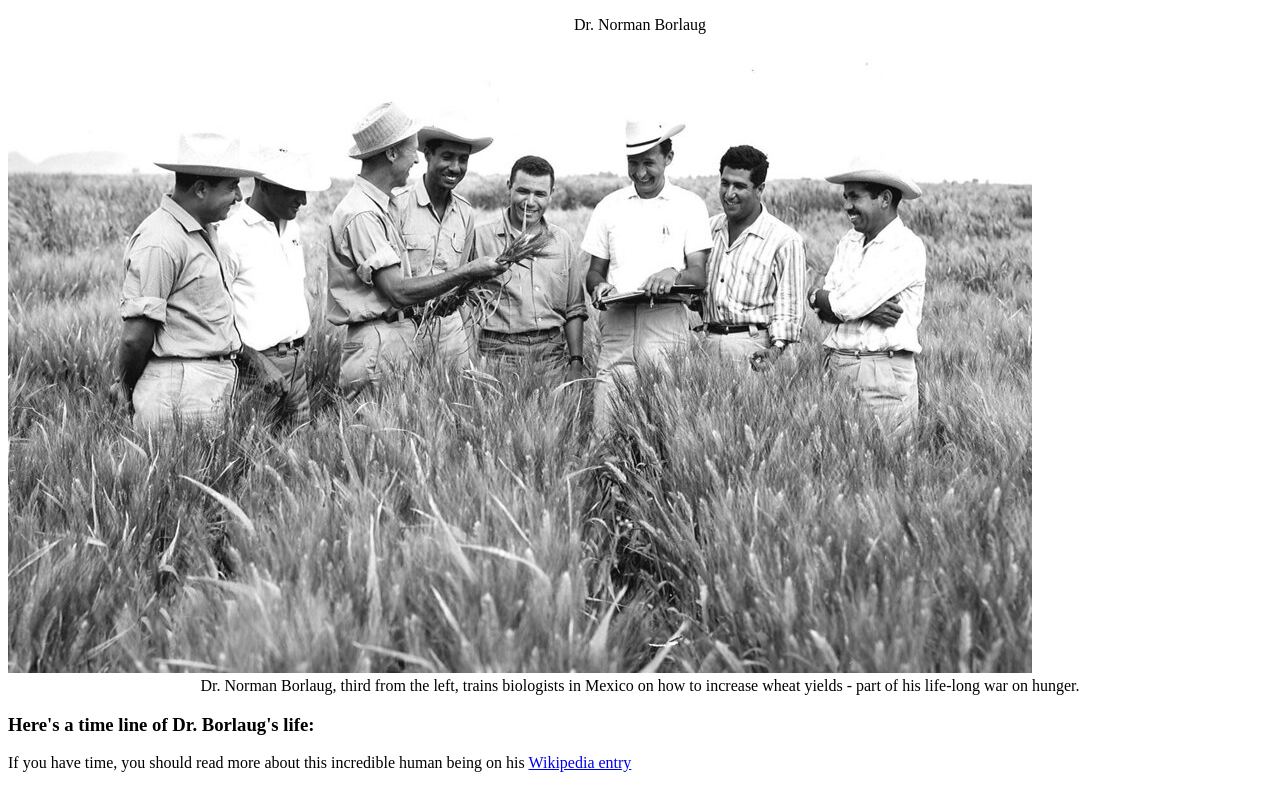
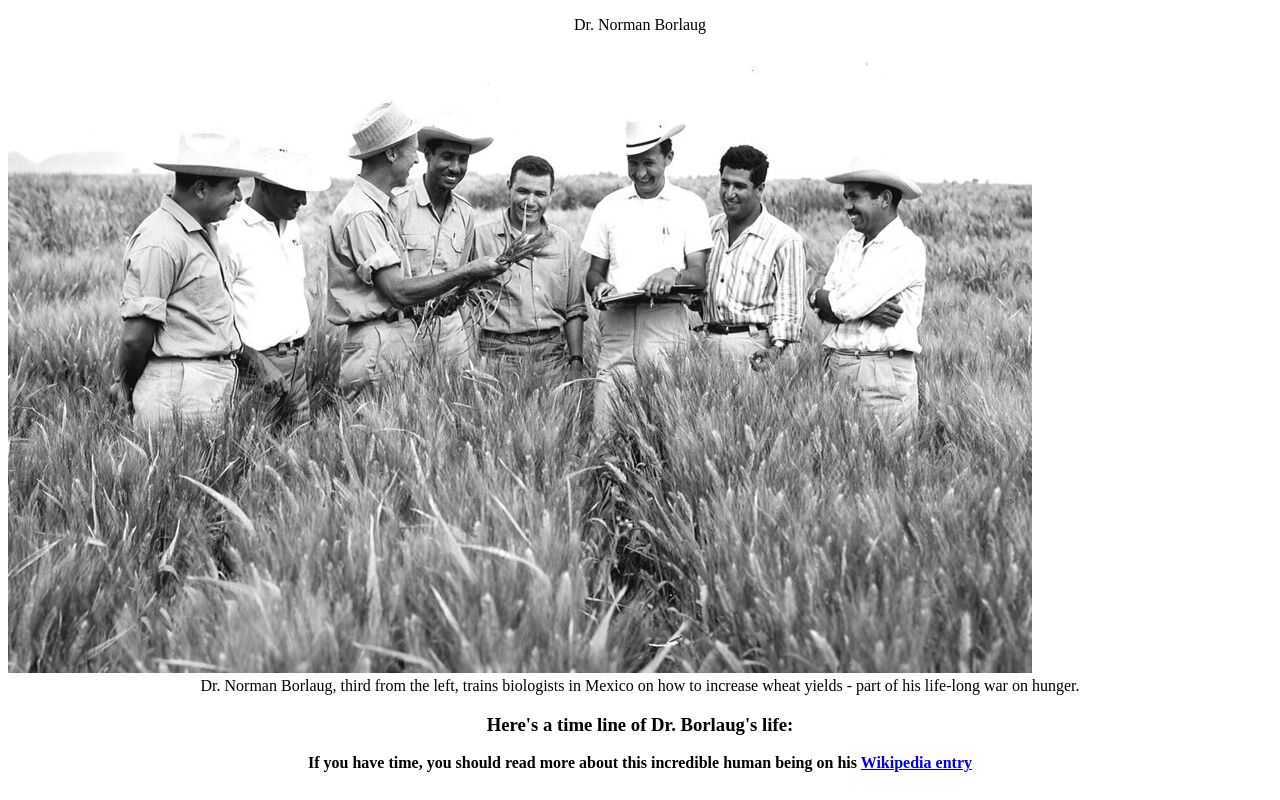
Before and after one commit to mariosknl/Marios_Marian, a plain HTML site: page index.html in a window 1280 px wide. Drawn offline with Linux system fonts and the light colour scheme.

Commit message:
Add files via upload

```diff
--- a/css/style.css
+++ b/css/style.css
@@ -5,5 +5,14 @@
 #img-caption {
   text-align: center;
   font-size: 16px;;
-
 }
+h3
+{
+  text-align: center;
+}
+#moreInfo, #tribute-link
+{
+  text-align: center;
+  font-size: 16px;
+  font-weight: bold;
+}
```
